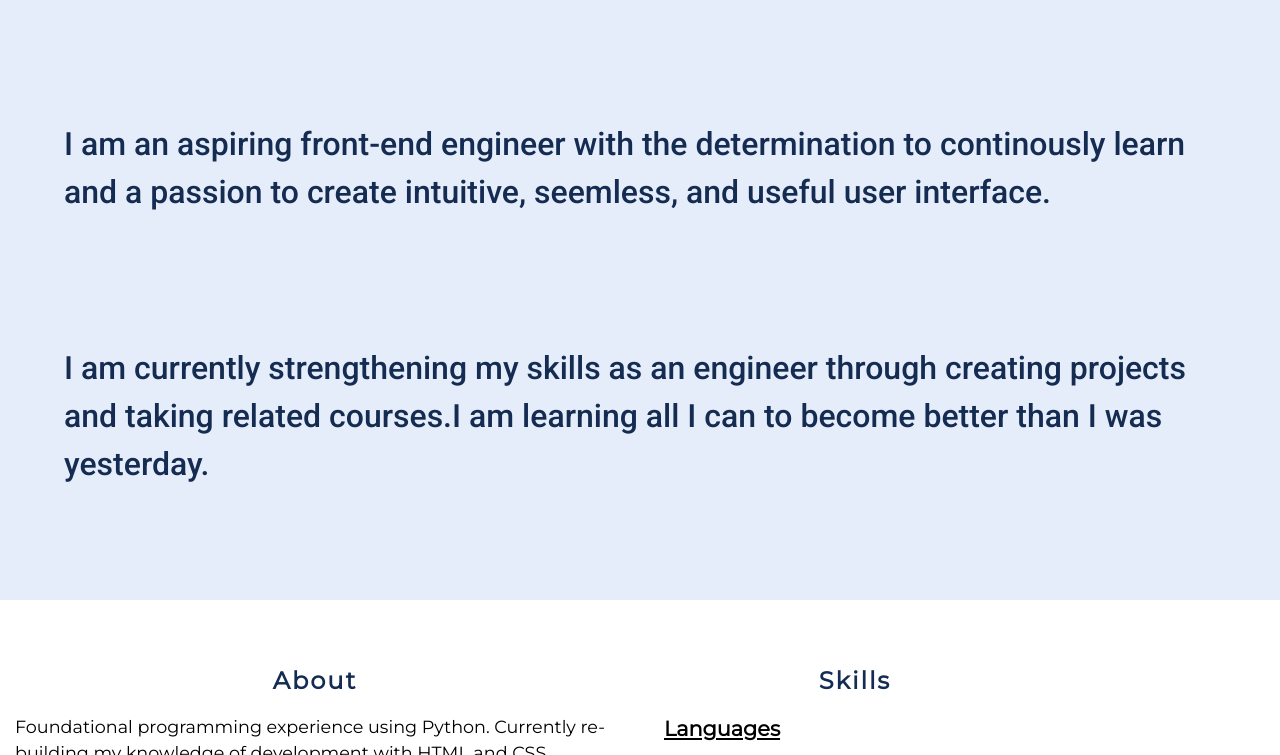
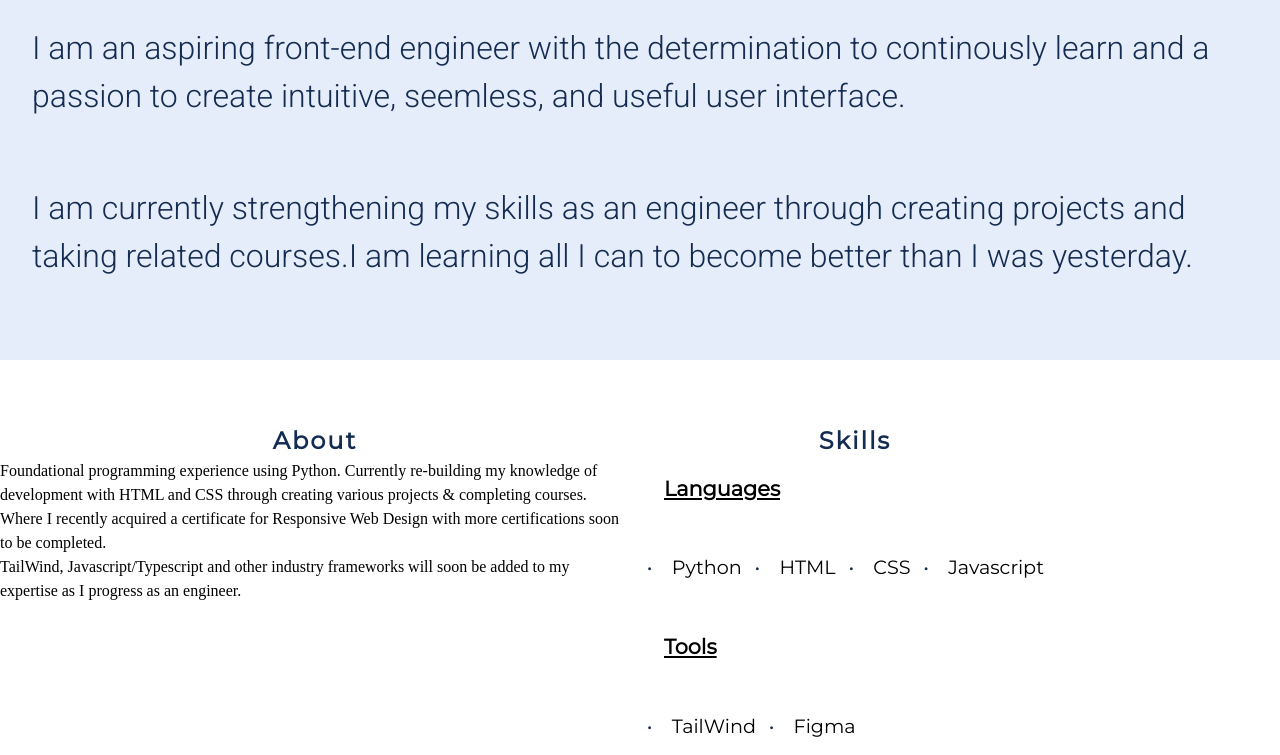
Before and after one commit to nyrellcl/web-port-sandbox, a plain HTML site: page index.html in a window 1280 px wide. Shown: the part 204-959 px from the top of the page. Drawn offline with Linux system fonts and the light colour scheme.

Commit message:
Update styles.css

```diff
--- a/styles.css
+++ b/styles.css
@@ -1,6 +1,6 @@
 
 @import url('https://fonts.googleapis.com/css2?family=Montserrat&display=swap');
-@import url('https://fonts.googleapis.com/css2?family=Roboto:wght@500&display=swap');
+@import url('https://fonts.googleapis.com/css2?family=Roboto:wght@300&display=swap');
 
 *{
   margin: 0;
@@ -15,12 +15,6 @@ body{
   line-height: 1.5;
 }
 
-p{
-  font-size: 1.1rem;
-  margin: 5px;
-  padding: 10px;
-  font-family: 'Montserrat', sans-serif;
-}
 figure{
   display: grid;
   width: 100%;
@@ -190,7 +184,6 @@ button{
 .welcome-title, .welcome-description{
   color: #152C52;
   margin: 2rem;
-  padding: 2rem;
 }
 
 .welcome-title{
@@ -200,6 +193,7 @@ button{
 .welcome-description{
   font-size: 2rem;
   font-family: 'Roboto', sans-serif;
+  font-weight: 300;
 
 }
 
```
